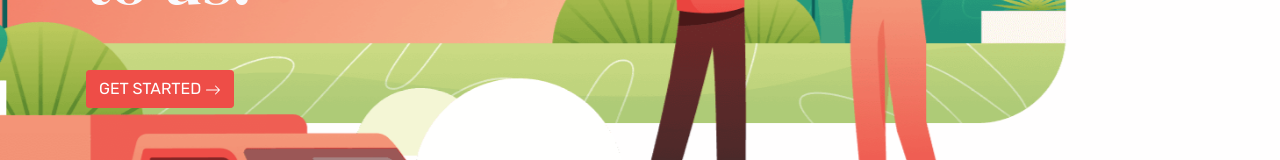
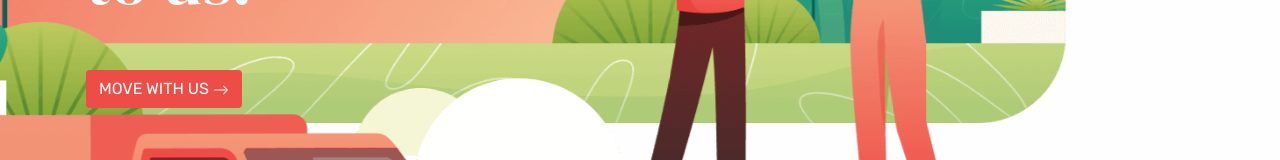
Before and after one commit to myka-p/cpnt201-a2-traffico, a plain HTML site: page index.html in a window 1280 px wide. Shown: the part 579-739 px from the top of the page. Drawn offline with Linux system fonts and the light colour scheme.

Commit message:
push to action button tweaked

```diff
--- a/index.html
+++ b/index.html
@@ -61,7 +61,7 @@
         <div class="container">
           <div class="row align-items-center min-vh-50 min-vh-sm-100">
             <div class="col-md-7 col-lg-6 text-md-start text-center">
-              <h1 class="text-light fs-6 fs-xl-8 font-cursive fw-normal mb-5">Leave <br />the traffic <br />to us.</h1><a class="btn btn-primary" href="#" role="button">GET STARTED
+              <h1 class="text-light fs-6 fs-xl-8 font-cursive fw-normal mb-5">Leave <br />the traffic <br />to us.</h1><a class="btn btn-primary" href="#" role="button">MOVE WITH US
                 <svg class="bi bi-arrow-right" xmlns="http://www.w3.org/2000/svg" width="16" height="16" fill="currentColor" viewBox="0 0 16 16">
                   <path fill-rule="evenodd" d="M1 8a.5.5 0 0 1 .5-.5h11.793l-3.147-3.146a.5.5 0 0 1 .708-.708l4 4a.5.5 0 0 1 0 .708l-4 4a.5.5 0 0 1-.708-.708L13.293 8.5H1.5A.5.5 0 0 1 1 8z"></path>
                 </svg></a>
```
